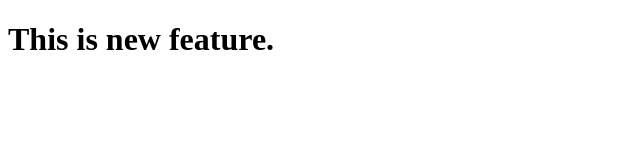
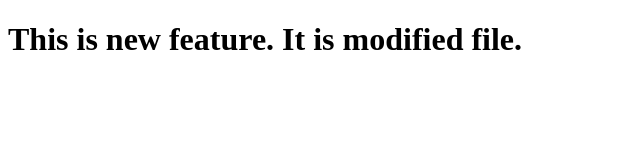
Before and after one commit to PurvanshBarodia/my-portfolio, a plain HTML site: page new_feature.html in a window 1280 px wide. Shown: the whole page, without its empty margins (0-640 px from the left). Drawn offline with Linux system fonts and the light colour scheme.

Commit message:
new feature modified

```diff
--- a/new_feature.html
+++ b/new_feature.html
@@ -7,6 +7,9 @@
     <title>Document</title>
 </head>
 <body>
-    <h1>This is new feature.</h1>
+    <h1>This is new feature.
+        It is modified file.
+    </h1>
+
 </body>
 </html>
```
